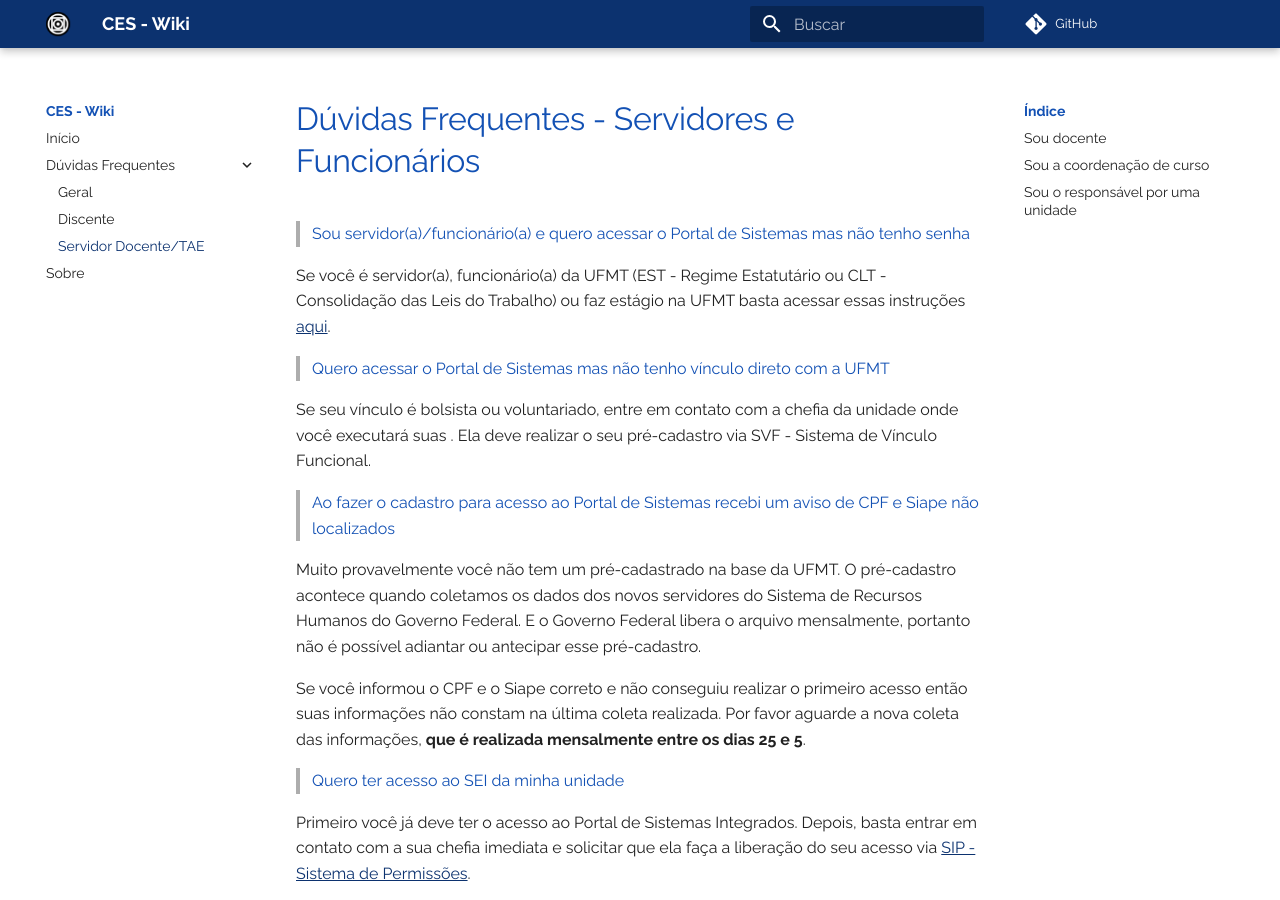
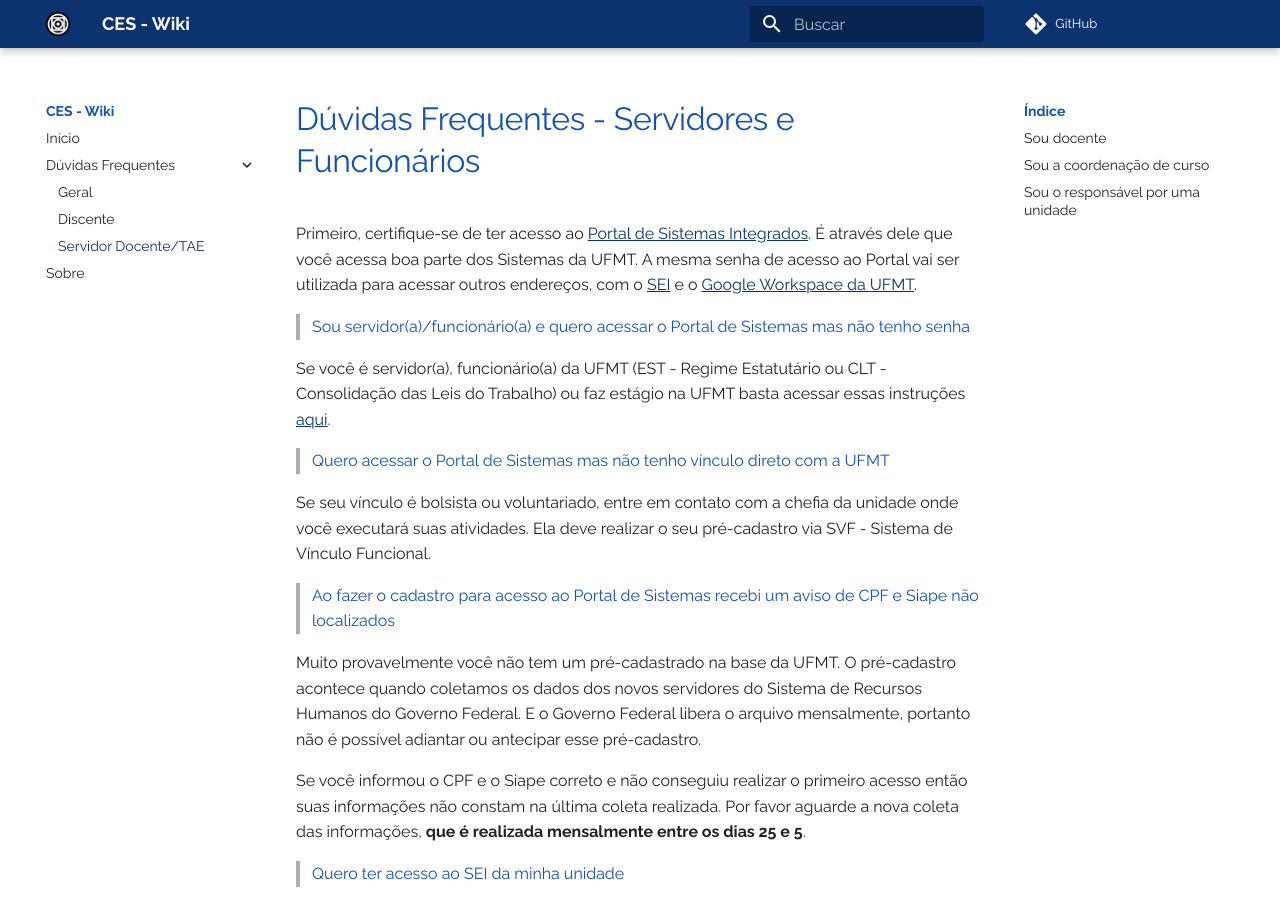
Before and after one commit to ufmt-ces/ufmt-ces.github.io, an MkDocs documentation site: the page built from docs/duvidas/servidor.md, in a window 1280 px wide and 900 px high. Built offline with MkDocs 1.6.1 and Material for MkDocs 9.7.7, drawn with Linux system fonts in a browser that asks for light colours; comment, search, counter and statistics services are not loaded.

Commit message:
primeiro paragrafo

```diff
--- a/docs/duvidas/servidor.md
+++ b/docs/duvidas/servidor.md
@@ -1,4 +1,7 @@
 # Dúvidas Frequentes - Servidores e Funcionários
+
+Primeiro, certifique-se de ter acesso ao [Portal de Sistemas Integrados](https://sistemas.ufmt.br/ufmt.portalsistemas).
+É através dele que você acessa boa parte dos Sistemas da UFMT. A mesma senha de acesso ao Portal vai ser utilizada para acessar outros endereços, com o [SEI](https://sei.ufmt.br) e o [Google Workspace da UFMT](https://docs.sti.ufmt.br/gmrl/ajuda/google-workspace).
 
 > Sou servidor(a)/funcionário(a) e quero acessar o Portal de Sistemas mas não tenho senha
 
@@ -6,7 +9,7 @@ Se você é servidor(a), funcionário(a) da UFMT (EST - Regime Estatutário ou C
 
 > Quero acessar o Portal de Sistemas mas não tenho vínculo direto com a UFMT
 
-Se seu vínculo é bolsista ou voluntariado, entre em contato com a chefia da unidade onde você executará suas . Ela deve realizar o seu pré-cadastro via SVF - Sistema de Vínculo Funcional.
+Se seu vínculo é bolsista ou voluntariado, entre em contato com a chefia da unidade onde você executará suas atividades. Ela deve realizar o seu pré-cadastro via SVF - Sistema de Vínculo Funcional.
 
 > Ao fazer o cadastro para acesso ao Portal de Sistemas recebi um aviso de CPF e Siape não localizados
 
```
